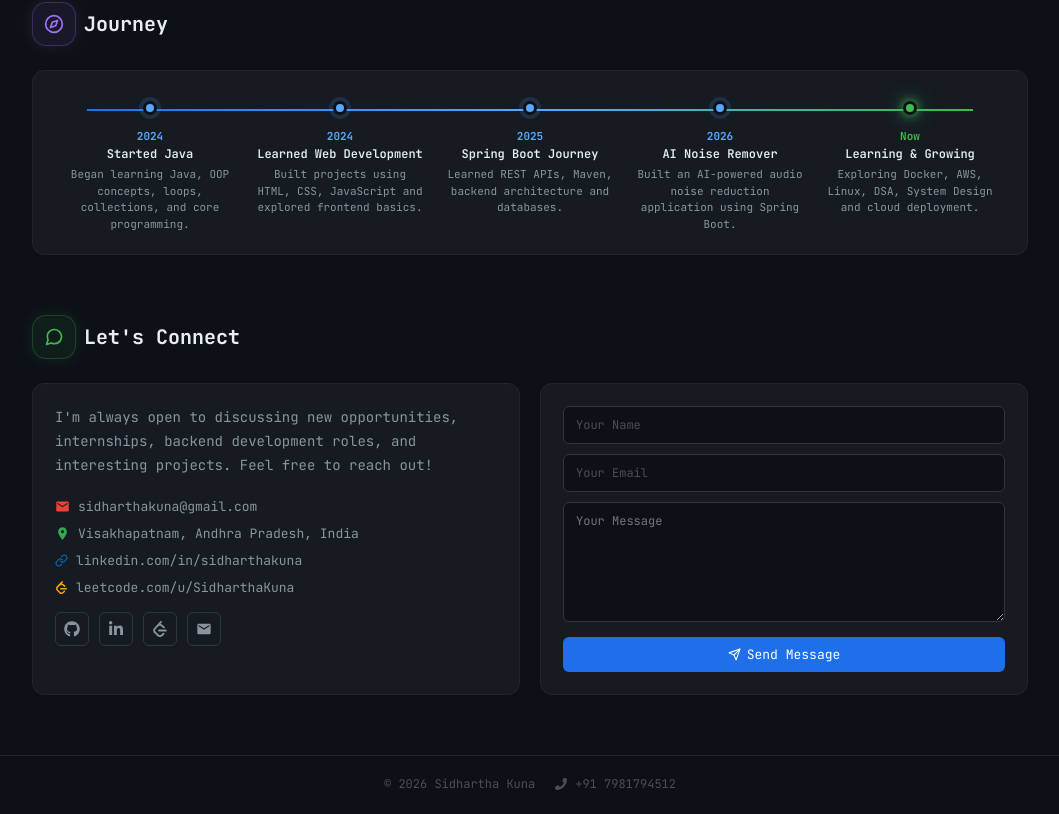
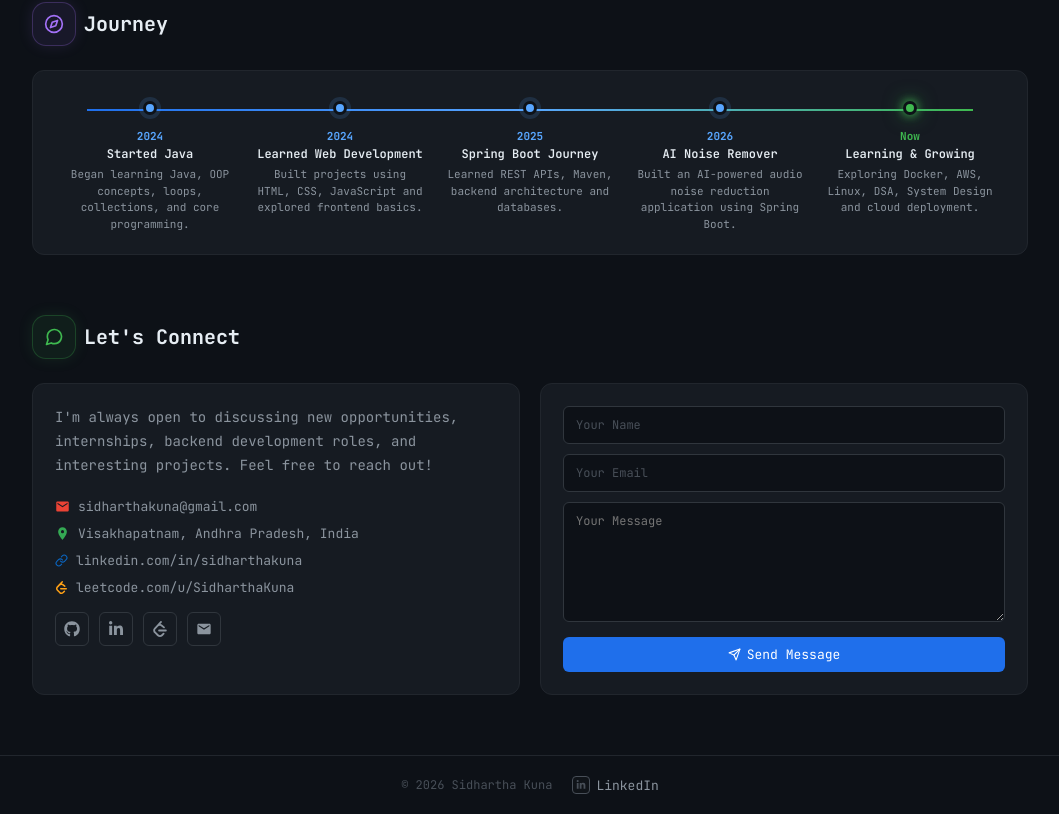
Before and after one commit to sidharthakuna/Portfolio, a React (Vite) app: page / in a window 1280 px wide. Shown: the part 1694-2508 px from the top of the page, without its empty margins (110-1169 px from the left). Built offline with nearby package versions, Linux system fonts and the light colour scheme.

Commit message:
Changed the footer texts and link

```diff
--- a/src/Stylings/Footer.css
+++ b/src/Stylings/Footer.css
@@ -5,9 +5,6 @@
 footer {
   border-top: 1px solid #21262D;
   padding: 20px 32px;
-  text-align: center;
-  color: #484F58;
-  font-size: 12px;
 }
 
 .footer {
@@ -15,16 +12,59 @@ footer {
   justify-content: center;
   align-items: center;
   gap: 20px;
+  font-size: 12px;
+  color: #484F58;
+}
+
+/* Fix: remove default <p> margin */
+.footer p {
+  margin: 0;
 }
 
 .footer-link {
   text-decoration: none;
-  color: inherit;
-  display: inline-flex;
+  display: flex;
   align-items: center;
-  gap: 8px;
+  gap: 6px;
+  color: #8B949E;
+  transition: all 0.3s ease;
 }
 
+/* ✅ Added hover for the link text */
 .footer-link:hover {
   color: #58A6FF;
 }
+
+.linkedin-icon {
+  width: 18px;
+  height: 18px;
+  display: flex;
+  align-items: center;
+  justify-content: center;
+  border: 1px solid #484F58;
+  border-radius: 4px;
+  background: rgba(72, 79, 88, 0.05);
+  color: #484F58;
+  font-size: 10px;
+  transition: all 0.3s ease;
+}
+
+.linkedin-icon:hover {
+  color: #58A6FF;
+  border-color: #58A6FF;
+  background: rgba(88, 166, 255, 0.15);
+  box-shadow: 0 0 8px rgba(88, 166, 255, 0.3);
+  transform: translateY(-2px);
+}
+
+.footer-link span:last-child {
+  color: #8B949E;
+  font-size: 13px;
+  font-weight: 500;
+  transition: color 0.3s ease;
+}
+
+/* ✅ Sync text color with link hover */
+.footer-link:hover span:last-child {
+  color: #58A6FF;
+}
--- a/src/components/Footer.jsx
+++ b/src/components/Footer.jsx
@@ -1,12 +1,22 @@
-import { FaPhone } from "react-icons/fa";
+import { FaLinkedinIn } from "react-icons/fa";
 import "../Stylings/Footer.css";
+
 function Footer() {
   return (
     <footer className="footer">
       <p>© 2026 Sidhartha Kuna</p>
 
-      <a href="tel:+917981794512" className="footer-link">
-        <FaPhone /> +91 7981794512
+      <a
+        href="https://www.linkedin.com/in/sidharthakuna/"
+        target="_blank"
+        rel="noopener noreferrer"
+        className="footer-link"
+      >
+        <span className="linkedin-icon">
+          <FaLinkedinIn />
+        </span>
+
+        <span>LinkedIn</span>
       </a>
     </footer>
   );
```
